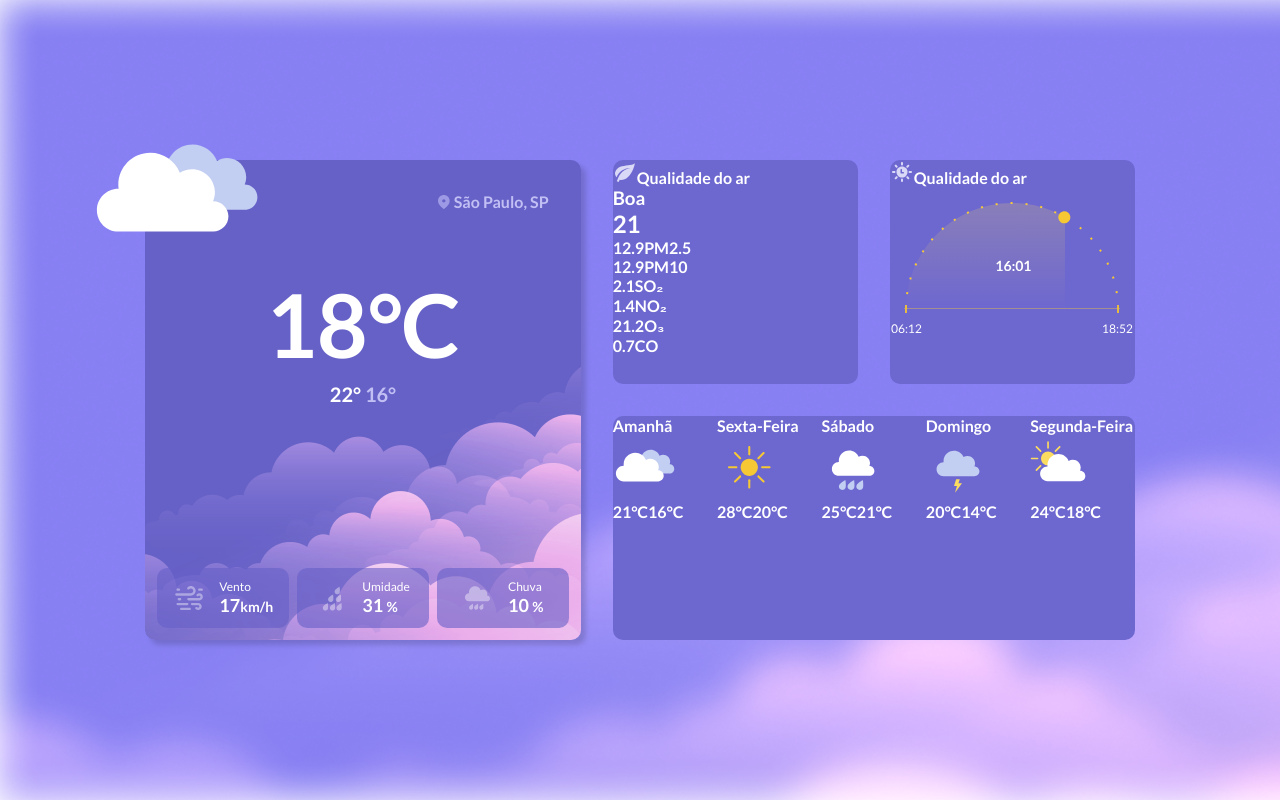
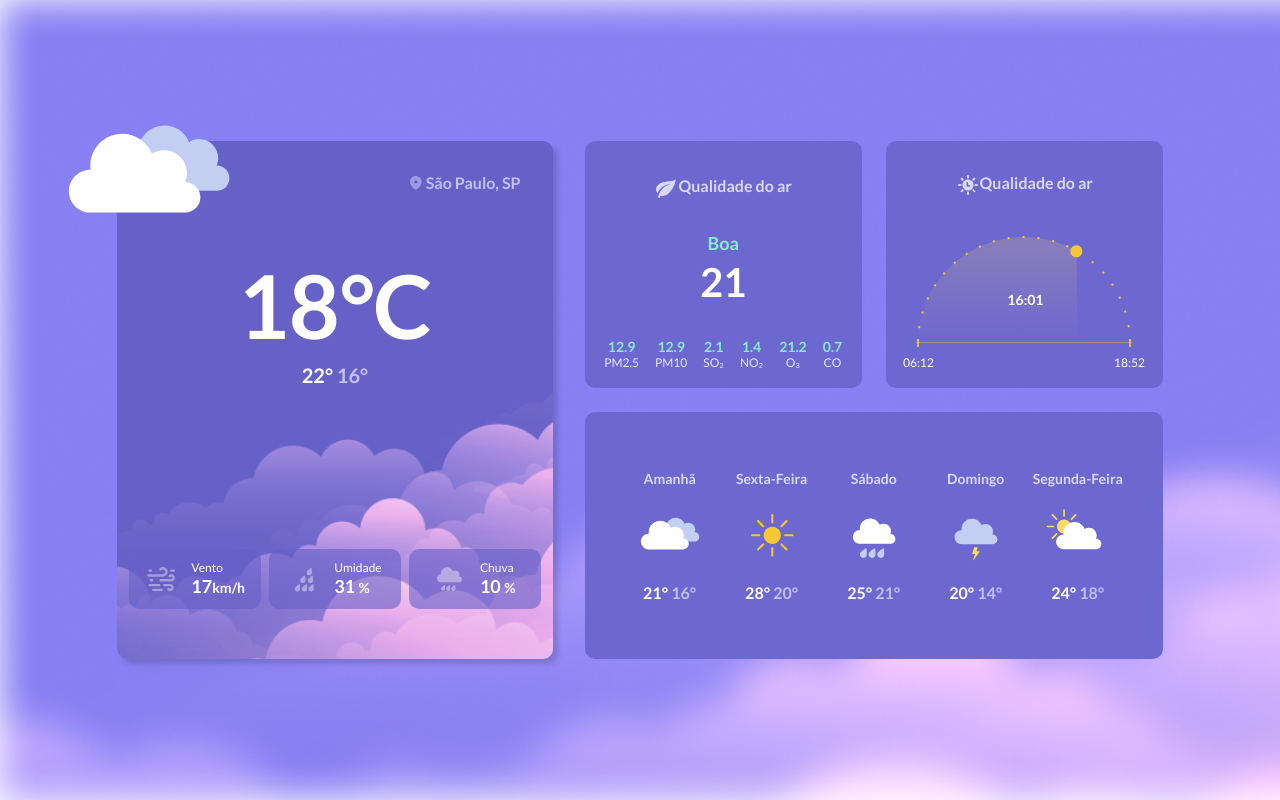
Before and after one commit to viviansanchez/bora-codar-10-rocketseat, a plain HTML site: page index.html in a window 1280 px wide. Drawn offline with Linux system fonts and the light colour scheme.

Commit message:
desktop version finished

```diff
--- a/assets/src/media-query.css
+++ b/assets/src/media-query.css
@@ -1 +1 @@
-/* para depois */
+/* tamanho maximo 1 fica ok a versão desktop é 1080px. dos disso transformar o grid todo em uma coluna?  */
--- a/assets/src/style.css
+++ b/assets/src/style.css
@@ -2,6 +2,7 @@ body {
   font-family: 'Lato', sans-serif;
   color: #FFFFFF;
   font-weight: 700;
+  font-size: 1rem;
 
   height: 100vh;
   display: grid;
@@ -11,10 +12,12 @@ body {
 
 }
 
+/* utility classes */
+
 .box-shadow {
   -webkit-box-shadow: 5px 5px 5px 0px rgba(0,0,0,0.15);
--moz-box-shadow: 5px 5px 5px 0px rgba(0,0,0,0.15);
-box-shadow: 5px 5px 5px 0px rgba(0,0,0,0.15);
+  -moz-box-shadow: 5px 5px 5px 0px rgba(0,0,0,0.15);
+  box-shadow: 5px 5px 5px 0px rgba(0,0,0,0.15);
 }
 
 .section-general {
@@ -22,14 +25,24 @@ box-shadow: 5px 5px 5px 0px rgba(0,0,0,0.15);
   background-color: #6D67D0;
 }
 
+.section-title {
+  color: #DAD8F7;
+  margin-top: 1rem;
+
+  display: flex;
+  justify-content: center;
+}
+
+.min-temperature {
+  color: #C2BFF4;
+}
+
 main {
   max-width: 68.125rem;
   display: grid;
   grid-template-columns: auto 1fr 1fr;
   grid-template-rows: 1fr 1fr;
-  gap: 32px;
-
-  /* border: 1px solid red; */
+  gap: 1.5rem;
 }
 
 /* grid layout */
@@ -55,7 +68,10 @@ main {
 
   background-image: url(../images/section-background.png);
   background-repeat: no-repeat;
+  background-size: cover;
   border-radius: 10px;
+
+  margin-right: 0.5rem;
 }
 
 .temperature-now > img {
@@ -76,7 +92,7 @@ main {
   color: #C2BFF4;
 }
 
-.temperature-now .temperature{
+.temperature-now .temperature {
   display: flex;
   flex-direction: column;
   align-items: center;
@@ -96,14 +112,9 @@ main {
   line-height: 1.5rem;
 }
 
-.temperature-now .temperature .min-temperature {
-  color: #C2BFF4;
-}
-
 .temperature-now .statistics-wrapper {
   display: grid;
   grid-template-columns: 1fr 1fr 1fr;
-
   gap: 0.5rem;
 
   margin: 0 0.75rem 0.75rem;
@@ -118,8 +129,6 @@ main {
   padding: 0.75rem 1rem;
   background-color: rgba(102, 96, 200, 0.6);
   border-radius: 10px;
-
-
 }
 
 .temperature-now .statistics-wrapper .statistics  img {
@@ -145,10 +154,93 @@ main {
 
 /* section 2 */
 
+.air-quality {
+  display: flex;
+  flex-direction: column;
+  justify-content: center;
+  align-items: center;
+  gap: 2rem;
+  padding: 1rem;
+}
+
+.air-quality .section-title img {
+  width: 1.5rem;
+  height: 1.5rem;
+}
+
+.air-quality .main-info-wrapper {
+  display: flex;
+  flex-direction: column;
+  gap: 4px;
+  align-items: center;
+}
+
+.air-quality .main-info-wrapper h3 {
+  font-size: 1.125rem;
+  line-height: 1.375rem;
+  color: #87EBCD;
+}
+
+.air-quality .main-info-wrapper h2 {
+   font-size: 2.5rem;
+   line-height: 3rem;
+}
+
+.air-quality .additional-info-wrapper {
+  display: flex;
+  gap: 1rem;
+}
+
+.air-quality .additional-info-wrapper .additional-info {
+  display: flex;
+  flex-direction: column;
+  align-items: center;
+  gap: 0;
+
+  font-size: 0.75rem;
+  font-weight: 400;
+  color: #E7E6FB;
+}
+
+.air-quality .additional-info-wrapper .additional-info span {
+  font-size: 0.875rem;
+  font-weight: 700;
+  color: #87EBCD;
+}
+
 /* section 3 */
+
+.sun-time {
+  padding: 1rem;
+}
+
+.sun-time .section-title {
+  margin-bottom: 1.5rem;
+}
 
 /* section 4 */
 .week-weather {
   display: grid;
   grid-template-columns: 1fr 1fr 1fr 1fr 1fr;
+  gap: 0.75rem;
+  padding: 40px;
 }
+
+.week-weather .next-days-weather-wrapper {
+  display: flex;
+  flex-direction: column;
+  gap: 1rem;
+
+  justify-content: center;
+  align-items: center;
+}
+
+.week-weather .next-days-weather-wrapper .day-of-the-week {
+  font-size: 0.875rem;
+  color: #DAD8F7;
+}
+
+.week-weather .next-days-weather-wrapper img {
+  width: 4rem;
+  height: 4rem;
+}
--- a/index.html
+++ b/index.html
@@ -70,12 +70,10 @@
 
       <section class="air-quality section-general">
         <p class="section-title">
-          <span
-            ><img
-              src="./assets/images/leaf.svg"
-              alt="Imagem de uma folha"
-            />Qualidade do ar</span
-          >
+          <img
+            src="./assets/images/leaf.svg"
+            alt="Imagem de uma folha"
+          />Qualidade do ar
         </p>
         <div class="main-info-wrapper">
           <h3>Boa</h3>
@@ -93,12 +91,10 @@
 
       <section class="sun-time section-general">
         <p class="section-title">
-          <span
-            ><img
-              src="./assets/images/time.svg"
-              alt="Imagem de uma folha"
-            />Qualidade do ar</span
-          >
+          <img
+            src="./assets/images/time.svg"
+            alt="Imagem de uma folha"
+          />Qualidade do ar
         </p>
         <img
           src="./assets/images/sun-chart.svg"
@@ -108,47 +104,32 @@
 
       <section class="week-weather section-general">
         <div class="next-days-weather-wrapper">
-          <p>Amanhã</p>
+          <p class="day-of-the-week">Amanhã</p>
           <img src="./assets/images/clouds.svg" alt="Imagem de nuvens" />
-          <p>
-            <span class="max-temperature">21°C</span
-            ><span class="min-temperature">16°C</span>
-          </p>
+          <p>21° <span class="min-temperature">16°</span></p>
         </div>
         <div class="next-days-weather-wrapper">
-          <p>Sexta-Feira</p>
+          <p class="day-of-the-week">Sexta-Feira</p>
           <img src="./assets/images/sun.svg" alt="Imagem de sol" />
-          <p>
-            <span class="max-temperature">28°C</span
-            ><span class="min-temperature">20°C</span>
-          </p>
+          <p>28° <span class="min-temperature">20°</span></p>
         </div>
         <div class="next-days-weather-wrapper">
-          <p>Sábado</p>
+          <p class="day-of-the-week">Sábado</p>
           <img src="./assets/images/rain.svg" alt="Imagem de chuva" />
-          <p>
-            <span class="max-temperature">25°C</span
-            ><span class="min-temperature">21°C</span>
-          </p>
+          <p>25° <span class="min-temperature">21°</span></p>
         </div>
         <div class="next-days-weather-wrapper">
-          <p>Domingo</p>
+          <p class="day-of-the-week">Domingo</p>
           <img src="./assets/images/thunder.svg" alt="Imagem de trovoadas" />
-          <p>
-            <span class="max-temperature">20°C</span
-            ><span class="min-temperature">14°C</span>
-          </p>
+          <p>20° <span class="min-temperature">14°</span></p>
         </div>
         <div class="next-days-weather-wrapper">
-          <p>Segunda-Feira</p>
+          <p class="day-of-the-week">Segunda-Feira</p>
           <img
             src="./assets/images/sun-with-clouds.svg"
             alt="Imagem de sol com nuvens"
           />
-          <p>
-            <span class="max-temperature">24°C</span
-            ><span class="min-temperature">18°C</span>
-          </p>
+          <p>24° <span class="min-temperature">18°</span></p>
         </div>
       </section>
     </main>
```
